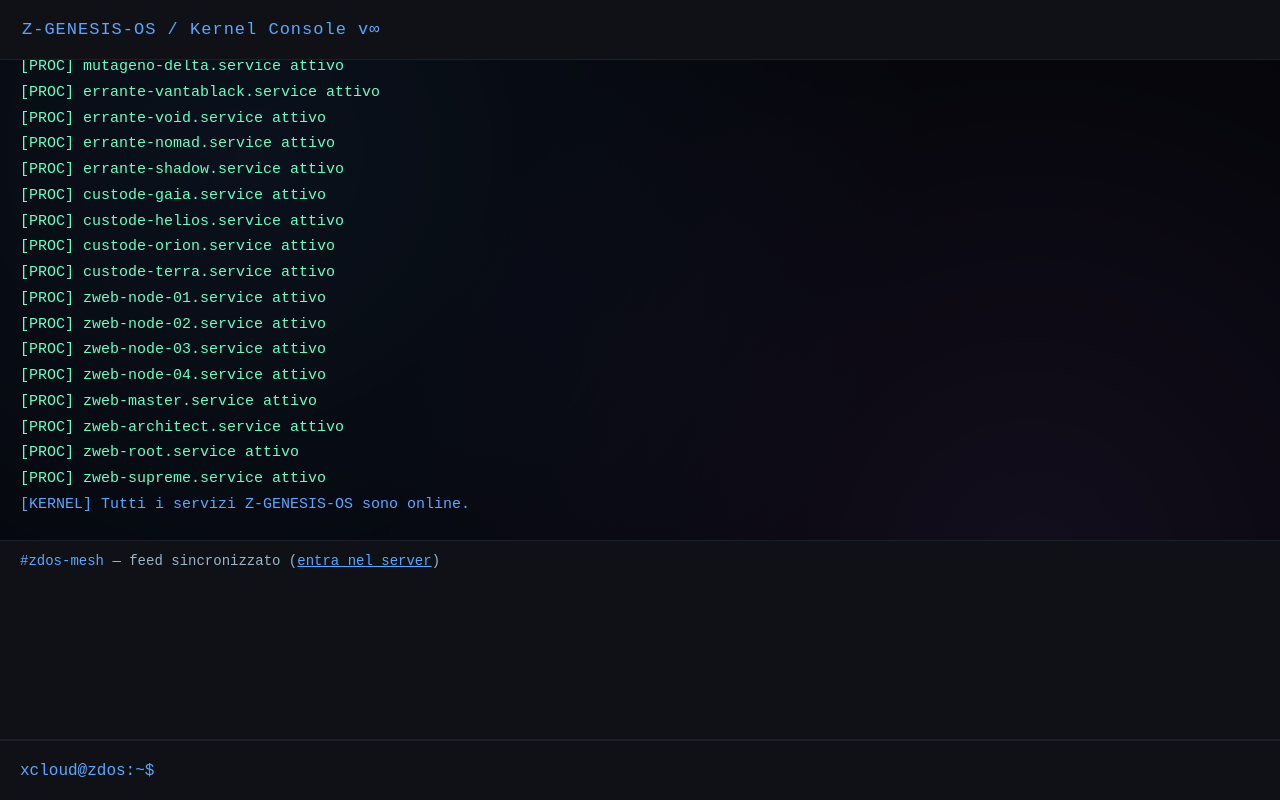
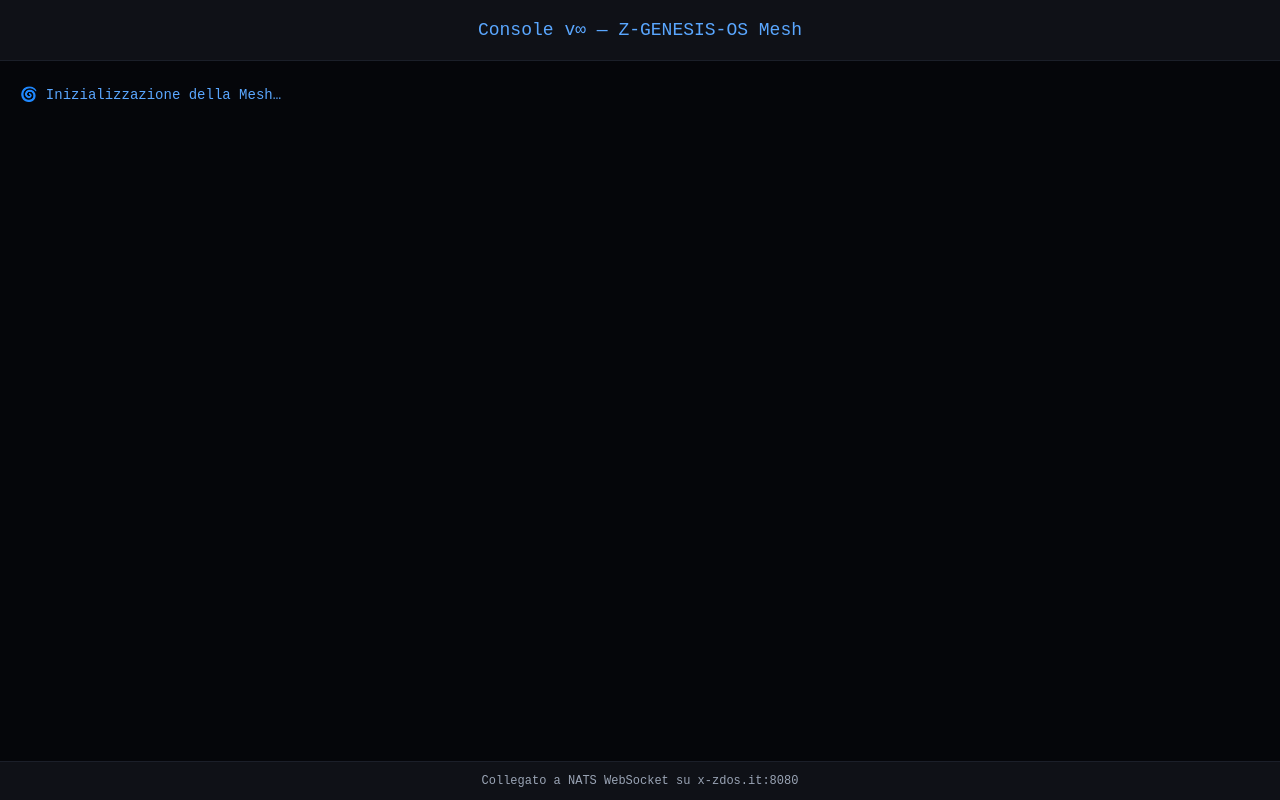
Before and after one commit to high-cde/xAGENT-zdos, a website: page docs/intersezioni.html in a window 1280 px wide. Drawn offline with Linux system fonts and the light colour scheme.

Commit message:
Aggiorna intersezioni con console v∞ collegata a NATS

```diff
--- a/docs/intersezioni.html
+++ b/docs/intersezioni.html
@@ -1,297 +1,80 @@
 <!DOCTYPE html>
 <html lang="it">
 <head>
-<meta charset="UTF-8">
-<meta name="viewport" content="width=device-width, initial-scale=1.0">
-<title>xcloud@zdos — Kernel Console v∞</title>
-
+  <meta charset="UTF-8" />
+  <meta name="viewport" content="width=device-width, initial-scale=1.0"/>
+  <title>Console v∞ — Z‑GENESIS‑OS</title>
   <style>
-/* ======================================================
-   Z‑GENESIS‑OS v∞ — KERNEL CONSOLE
-   Mesh viva + terminale enterprise + Discord + 32 agenti
-====================================================== */
-
-:root {
-  --bg: #05060a;
-  --panel: #0f1117;
-  --border: #1b1f29;
-  --text: #d8e1ea;
-  --muted: #9aa4b5;
-  --accent: #5aa7ff;
-  --accent2: #c77bff;
-  --accent3: #6affc1;
+    body {
+      margin: 0;
+      background: #05060a;
+      color: #d8e1ea;
+      font-family: "JetBrains Mono", monospace;
+      display: flex;
+      flex-direction: column;
+      height: 100vh;
     }
 
-/* BASE */
-
-body {
-  margin: 0;
-  background: var(--bg);
-  color: var(--text);
-  font-family: "JetBrains Mono", monospace;
-  overflow: hidden;
+    header {
+      padding: 20px;
+      background: #0f1117;
+      border-bottom: 1px solid #1b1f29;
+      font-size: 18px;
+      color: #5aa7ff;
+      text-align: center;
     }
 
-/* ======================================================
-   SFONDO VIVO — MESH
-====================================================== */
-
-#mesh-bg {
-  position: fixed;
-  inset: 0;
-  pointer-events: none;
-  z-index: 0;
-  background:
-    radial-gradient(circle at 20% 20%, rgba(90,167,255,0.12), transparent 55%),
-    radial-gradient(circle at 80% 70%, rgba(199,123,255,0.12), transparent 55%);
-  animation: pulse 12s ease-in-out infinite alternate;
+    #console {
+      flex: 1;
+      padding: 20px;
+      overflow-y: auto;
+      background: #05060a;
+      font-size: 14px;
+      line-height: 1.5;
     }
 
-@keyframes pulse {
-  0% { opacity: 0.55; transform: scale(1); }
-  100% { opacity: 0.85; transform: scale(1.05); }
+    #console div {
+      padding: 4px 0;
+      color: #5aa7ff;
     }
 
-#mesh-lines {
-  position: fixed;
-  inset: 0;
-  pointer-events: none;
-  z-index: 0;
-  background-image:
-    linear-gradient(120deg, rgba(255,255,255,0.03) 1px, transparent 1px),
-    linear-gradient(210deg, rgba(255,255,255,0.02) 1px, transparent 1px);
-  background-size: 80px 80px;
-  mix-blend-mode: soft-light;
-  opacity: 0.35;
-  animation: drift 40s linear infinite;
+    footer {
+      padding: 12px;
+      background: #0f1117;
+      border-top: 1px solid #1b1f29;
+      font-size: 12px;
+      color: #9aa4b5;
+      text-align: center;
     }
-
-@keyframes drift {
-  0% { transform: translate3d(0,0,0); }
-  50% { transform: translate3d(-40px,-20px,0); }
-  100% { transform: translate3d(0,0,0); }
-}
-
-/* ======================================================
-   LAYOUT
-====================================================== */
-
-#layout {
-  display: grid;
-  grid-template-rows: 60px auto 200px 60px;
-  height: 100vh;
-  position: relative;
-  z-index: 2;
-}
-
-/* HEADER */
-
-#header {
-  background: var(--panel);
-  border-bottom: 1px solid var(--border);
-  display: flex;
-  align-items: center;
-  padding: 0 22px;
-  font-size: 17px;
-  color: var(--accent);
-  letter-spacing: 1px;
-}
-
-/* TERMINALE */
-
-#terminal {
-  padding: 20px;
-  overflow-y: auto;
-  white-space: pre-wrap;
-  line-height: 1.45;
-  font-size: 15px;
-}
-
-/* DISCORD PANEL */
-
-#discord {
-  background: var(--panel);
-  border-top: 1px solid var(--border);
-  border-bottom: 1px solid var(--border);
-  padding: 12px 20px;
-  overflow-y: auto;
-  font-size: 14px;
-}
-
-.discord-line {
-  margin-bottom: 6px;
-  color: #9bb4c9;
-}
-
-.discord-user {
-  color: var(--accent);
-}
-
-/* FOOTER */
-
-#footer {
-  background: var(--panel);
-  border-top: 1px solid var(--border);
-  display: flex;
-  align-items: center;
-  padding: 10px 20px;
-}
-
-#prompt {
-  color: var(--accent);
-  margin-right: 6px;
-}
-
-#cmd {
-  flex: 1;
-  background: transparent;
-  border: none;
-  outline: none;
-  color: var(--text);
-  font-size: 16px;
-}
-
-/* LOG COLORS */
-
-.log-line { margin-bottom: 4px; }
-.spawn { color: var(--accent3); }
-.error { color: #ff6b6b; }
-.auto { color: var(--accent2); }
-.kernel { color: var(--accent); }
-.discord-event { color: #9bb4c9; }
   </style>
 </head>
-
 <body>
 
-<div id="mesh-bg"></div>
-<div id="mesh-lines"></div>
-
-<div id="layout">
-
-  <!-- HEADER -->
-  <header id="header">
-    Z‑GENESIS‑OS / Kernel Console v∞
+  <header>
+    Console v∞ — Z‑GENESIS‑OS Mesh
   </header>
 
-  <!-- TERMINALE -->
-  <main id="terminal"></main>
+  <div id="console">
+    <div>🌀 Inizializzazione della Mesh…</div>
+  </div>
 
-  <!-- DISCORD -->
-  <section id="discord">
-    <div class="discord-line">
-      <span class="discord-user">#zdos‑mesh</span> — feed sincronizzato
-      (<a href="https://discord.gg/hbw2WYk7HQ" target="_blank" style="color:var(--accent)">entra nel server</a>)
-    </div>
-  </section>
-
-  <!-- FOOTER -->
-  <footer id="footer">
-    <span id="prompt">xcloud@zdos:~$</span>
-    <input id="cmd" autocomplete="off">
+  <footer>
+    Collegato a NATS WebSocket su <code>x-zdos.it:8080</code>
   </footer>
 
-</div>
+  <script type="module">
+    import { connect } from "https://cdn.jsdelivr.net/npm/nats.ws/+esm";
 
-<script>
-/* ======================================================
-   TERMINALE
-====================================================== */
+    const nc = await connect({ servers: "ws://x-zdos.it:8080" });
 
-const terminal = document.getElementById("terminal");
-const discord = document.getElementById("discord");
-const cmd = document.getElementById("cmd");
-
-function log(text, cls="") {
-  const line = document.createElement("div");
-  line.className = "log-line " + cls;
-  line.textContent = text;
-  terminal.appendChild(line);
-  terminal.scrollTop = terminal.scrollHeight;
+    const sub = nc.subscribe("agents.out");
+    for await (const msg of sub) {
+      const line = msg.string();
+      const el = document.createElement("div");
+      el.textContent = line;
+      document.querySelector("#console").appendChild(el);
+      document.querySelector("#console").scrollTop = document.querySelector("#console").scrollHeight;
     }
-
-function discordLog(user, text) {
-  const line = document.createElement("div");
-  line.className = "discord-line";
-  line.innerHTML = `<span class="discord-user">${user}</span>: ${text}`;
-  discord.appendChild(line);
-  discord.scrollTop = discord.scrollHeight;
-}
-
-/* ======================================================
-   AGENTI COME PROCESSI DEL KERNEL
-====================================================== */
-
-const agenti = [
-  "ARCHIVISTA-LYRA","ARCHIVISTA-OBELISK","ARCHIVISTA-OMEGA","ARCHIVISTA-PRIME",
-  "SENTINELLA-RIFT","SENTINELLA-KAIROS","SENTINELLA-REDWALL","SENTINELLA-IRONWATCH",
-  "ORACOLO-AETHER","ORACOLO-PRISMA","ORACOLO-ECLIPSE","ORACOLO-CRYPTA",
-  "MUTAGENO-FRACTAL","MUTAGENO-VIRIDIAN","MUTAGENO-ALPHA","MUTAGENO-DELTA",
-  "ERRANTE-VANTABLACK","ERRANTE-VOID","ERRANTE-NOMAD","ERRANTE-SHADOW",
-  "CUSTODE-GAIA","CUSTODE-HELIOS","CUSTODE-ORION","CUSTODE-TERRA",
-  "ZWEB-NODE-01","ZWEB-NODE-02","ZWEB-NODE-03","ZWEB-NODE-04",
-  "ZWEB-MASTER","ZWEB-ARCHITECT","ZWEB-ROOT","ZWEB-SUPREME"
-];
-
-function bootAgents() {
-  agenti.forEach((a, i) => {
-    setTimeout(() => {
-      log(`[PROC] ${a.toLowerCase()}.service attivo`, "spawn");
-    }, 200 + i * 120);
-  });
-
-  setTimeout(() => {
-    log("[KERNEL] Tutti i servizi Z‑GENESIS‑OS sono online.", "kernel");
-  }, 200 + agenti.length * 120 + 300);
-}
-
-/* ======================================================
-   COMANDI
-====================================================== */
-
-cmd.addEventListener("keydown", e => {
-  if (e.key !== "Enter") return;
-
-  const text = cmd.value.trim();
-  cmd.value = "";
-  if (!text) return;
-
-  log(`xcloud@zdos:~$ ${text}`);
-
-  if (text.startsWith("/discord")) {
-    const msg = text.replace("/discord", "").trim();
-    discordLog("utente", msg);
-    return;
-  }
-
-  if (text === "/autonomia") {
-    log("[KERNEL] Modalità autonomia attivata.", "kernel");
-    autonomiaLoop();
-    return;
-  }
-});
-
-/* ======================================================
-   AUTONOMIA
-====================================================== */
-
-function autonomiaLoop() {
-  setInterval(() => {
-    const from = agenti[Math.floor(Math.random() * agenti.length)];
-    const to = agenti[Math.floor(Math.random() * agenti.length)];
-    const msg = "sincronizzazione completata";
-
-    log(`[AUTO] ${from.toLowerCase()}.service → ${to.toLowerCase()}.service: ${msg}`, "auto");
-    discordLog("zdos‑kernel", `${from} → ${to}: ${msg}`);
-  }, 2500);
-}
-
-/* ======================================================
-   AVVIO
-====================================================== */
-
-log("[KERNEL] Avvio Z‑GENESIS‑OS v∞...", "kernel");
-setTimeout(bootAgents, 600);
   </script>
 
 </body>
```
Lines whose indentation alone changed are shown as unchanged.
